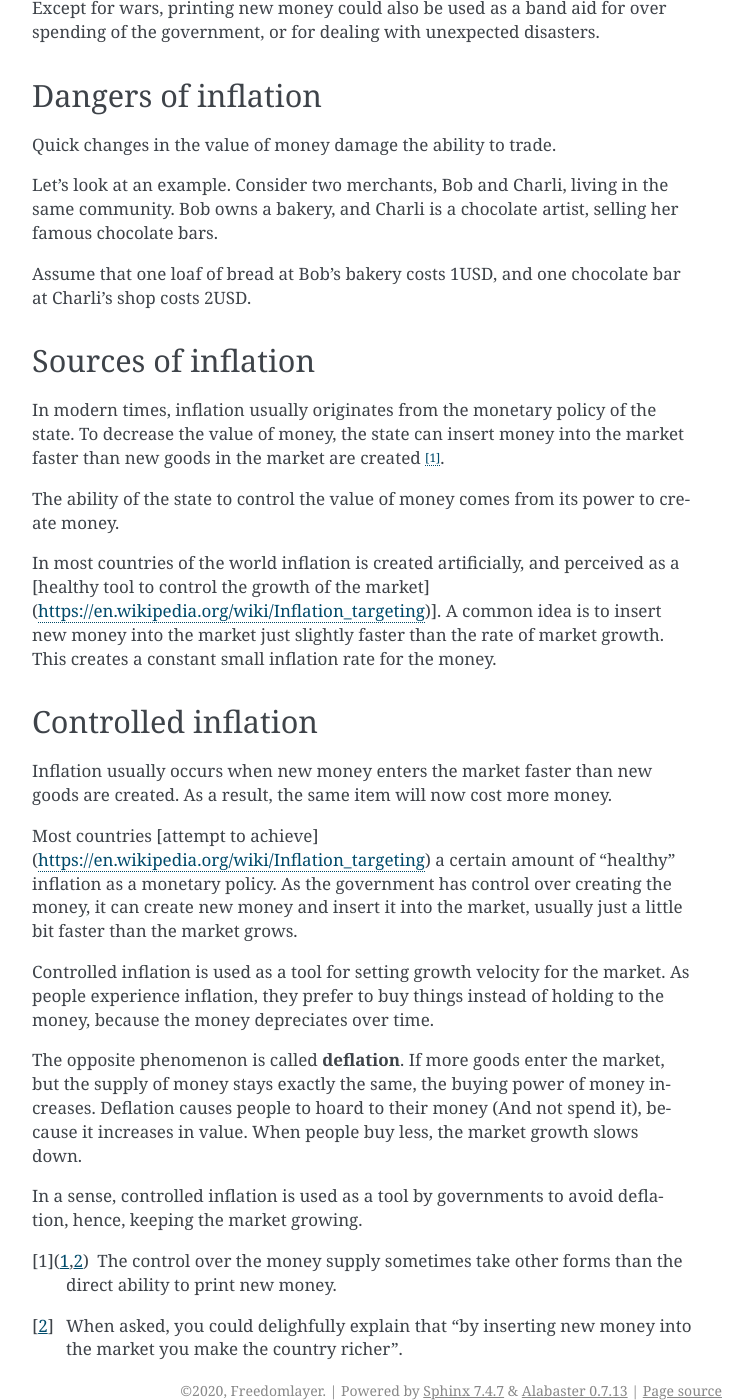
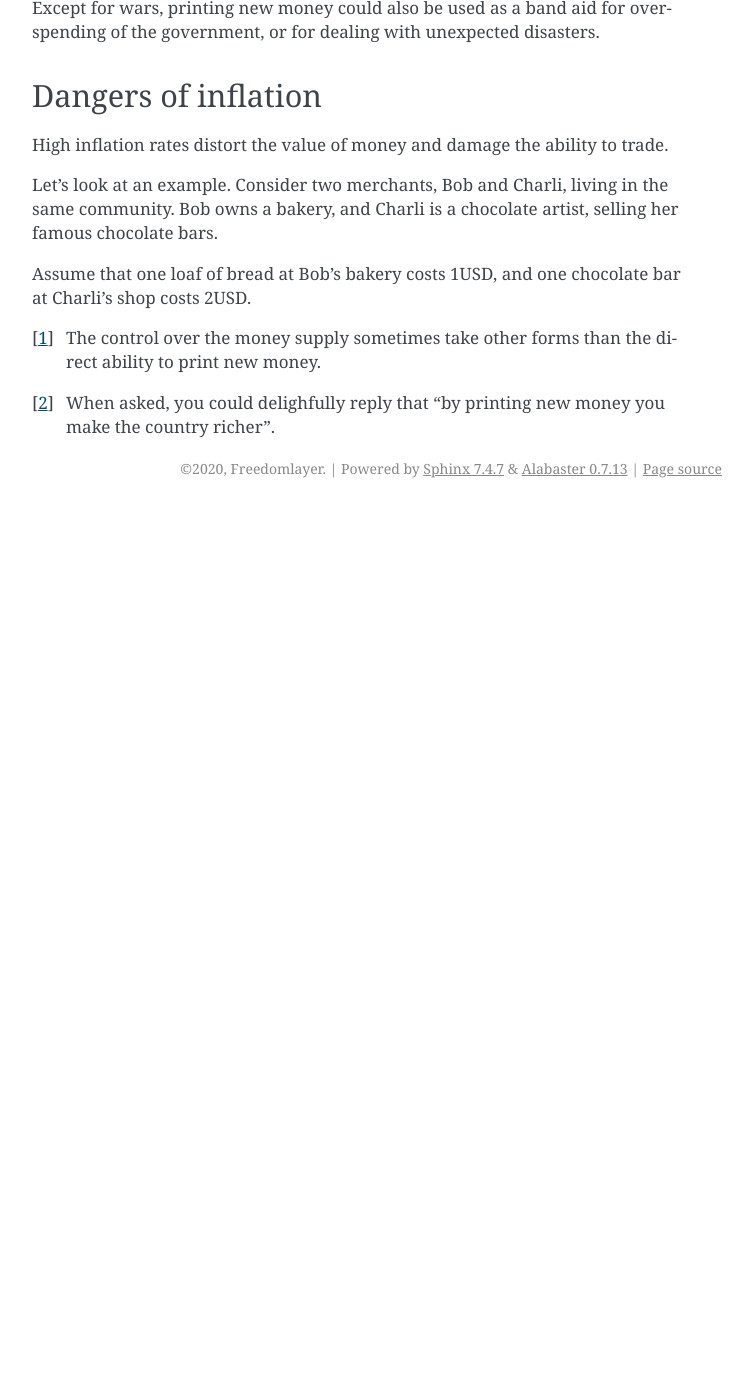
Before and after one commit to freedomlayer/offset_docs, a Sphinx documentation site: the page built from doc/docs/source/inflation.rst, in a window 1280 px wide and 1400 px high, scrolled down 1519 px. Shown: the whole window, without its empty margins (388-1141 px from the left). Built offline with Sphinx 7.4.7, drawn with Linux system fonts in a browser that asks for light colours; after the commit the page ends 2027 px from its top, so only the background shows below that; some of the changed text lies outside the part shown.

Commit message:
inflation: Removed old paragraphs + some editing

```diff
--- a/doc/docs/source/inflation.rst
+++ b/doc/docs/source/inflation.rst
@@ -66,14 +66,15 @@ might not be able to connect between the money printing and the inflation.
 
 TODO: Add image showing inflation rate during some war somewhere?
 
-Except for wars, printing new money could also be used as a band aid for over
-spending of the government, or for dealing with unexpected disasters.
+Except for wars, printing new money could also be used as a band aid for
+overspending of the government, or for dealing with unexpected disasters.
 
 
 Dangers of inflation
 --------------------
 
-Quick changes in the value of money damage the ability to trade.
+High inflation rates distort the value of money and damage the ability to
+trade.
 
 Let's look at an example. Consider two merchants, Bob and Charli, living in the
 same community. Bob owns a bakery, and Charli is a chocolate artist,
@@ -83,54 +84,10 @@ Assume that one loaf of bread at Bob's bakery costs 1USD, and one chocolate bar
 at Charli's shop costs 2USD.
 
 
-
-Sources of inflation
----------------------
-
-In modern times, inflation usually originates from the monetary policy of the
-state. To decrease the value of money, the state can insert money into the
-market faster than new goods in the market are created [1]_.
-
-The ability of the state to control the value of money comes from its power to
-create money.
-
-In most countries of the world inflation is created artificially, and
-perceived as a [healthy tool to control the growth of the
-market](https://en.wikipedia.org/wiki/Inflation_targeting)]. A common idea is
-to insert new money into the market just slightly faster than the rate of
-market growth. This creates a constant small inflation rate for the money.
-
-
-Controlled inflation
----------------------
-
-Inflation usually occurs when new money enters the market faster than new
-goods are created. As a result, the same item will now cost more money.
-
-Most countries [attempt to
-achieve](https://en.wikipedia.org/wiki/Inflation_targeting) a certain amount of
-"healthy" inflation as a monetary policy. As the government has control over
-creating the money, it can create new money and insert it into the market,
-usually just a little bit faster than the market grows.
-
-Controlled inflation is used as a tool for setting growth velocity
-for the market. As people experience inflation, they prefer to
-buy things instead of holding to the money, because the money depreciates over
-time.
-
-The opposite phenomenon is called **deflation**. If more goods enter the
-market, but the supply of money stays exactly the same, the buying power of
-money increases. Deflation causes people to hoard to their money (And not spend
-it), because it increases in value. When people buy less, the market growth
-slows down.
-
-In a sense, controlled inflation is used as a tool by governments to avoid deflation,
-hence, keeping the market growing.
-
 .. [1]
    The control over the money supply sometimes take other forms than the direct
    ability to print new money.
 
 .. [2]
-   When asked, you could delighfully explain that "by inserting new money into the market
-   you make the country richer".
+   When asked, you could delighfully reply that "by printing new money you make
+   the country richer".
```
